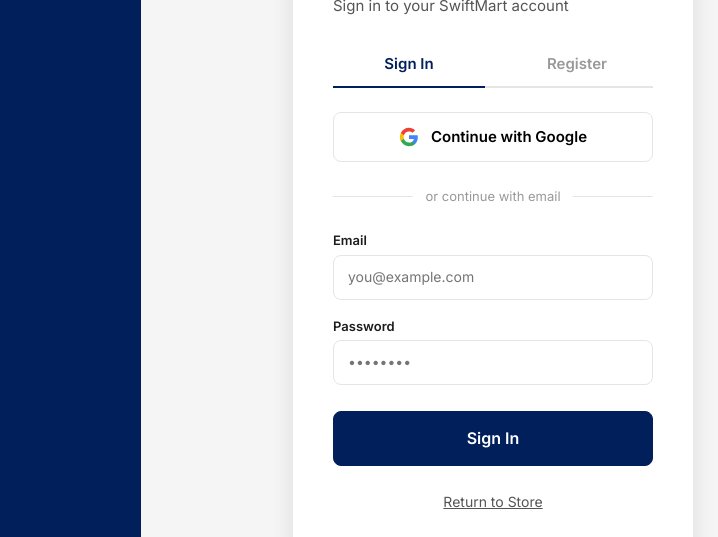
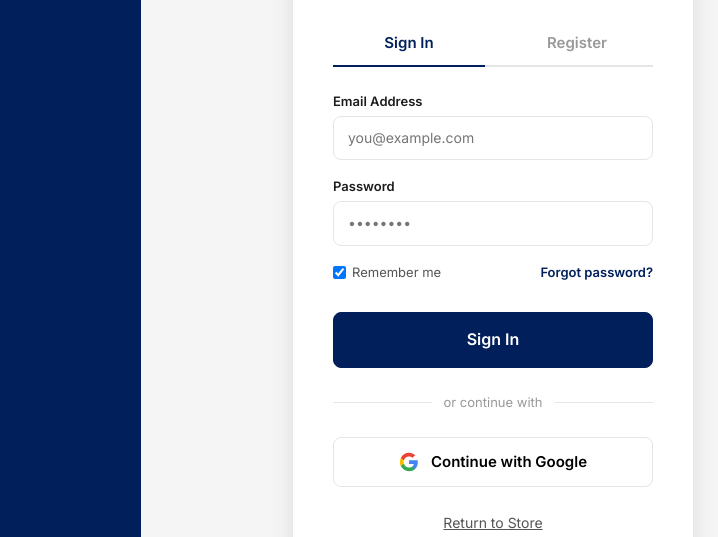
Before and after one commit to BeAsTeR-19/swiftmart-nepal, a website: page login.html in a window 1280 px wide. Shown: the part 164-701 px from the top of the page, 435-1153 px from the left. Drawn offline with Linux system fonts and the light colour scheme; no server answers.

Commit message:
Update login UI layout

```diff
--- a/login.html
+++ b/login.html
@@ -107,6 +107,11 @@
     .social-btn:hover {
       background: var(--bg-alt);
     }
+    .social-buttons {
+      display: flex;
+      flex-direction: column;
+      gap: 12px;
+    }
     .social-btn svg {
       width: 20px;
       height: 20px;
@@ -132,6 +137,31 @@
       margin-bottom: 16px;
       font-weight: 500;
       display: none;
+    }
+    .form-extras {
+      display: flex;
+      align-items: center;
+      justify-content: space-between;
+      margin-bottom: 20px;
+      font-size: 13px;
+    }
+    .form-extras label {
+      display: flex;
+      align-items: center;
+      gap: 6px;
+      cursor: pointer;
+      color: var(--text-2);
+    }
+    .forgot-link {
+      background: none;
+      border: none;
+      color: var(--primary);
+      font-weight: 600;
+      cursor: pointer;
+      font-size: 13px;
+    }
+    .forgot-link:hover {
+      text-decoration: underline;
     }
     @media(min-width: 768px) {
       .auth-brand { display: flex; }
@@ -166,13 +196,6 @@
           <button id="tab-register" onclick="setMode('register')">Register</button>
         </div>
 
-        <button type="button" class="social-btn" onclick="signInWithGoogle()">
-          <svg viewBox="0 0 24 24"><path fill="#4285F4" d="M22.56 12.25c0-.78-.07-1.53-.2-2.25H12v4.26h5.92a5.06 5.06 0 0 1-2.2 3.32v2.77h3.57c2.08-1.92 3.28-4.74 3.28-8.1z"/><path fill="#34A853" d="M12 23c2.97 0 5.46-.98 7.28-2.66l-3.57-2.77c-.98.66-2.23 1.06-3.71 1.06-2.86 0-5.29-1.93-6.16-4.53H2.18v2.84C3.99 20.53 7.7 23 12 23z"/><path fill="#FBBC05" d="M5.84 14.09c-.22-.66-.35-1.36-.35-2.09s.13-1.43.35-2.09V7.07H2.18C1.43 8.55 1 10.22 1 12s.43 3.45 1.18 4.93l2.85-2.22.81-.62z"/><path fill="#EA4335" d="M12 5.38c1.62 0 3.06.56 4.21 1.64l3.15-3.15C17.45 2.09 14.97 1 12 1 7.7 1 3.99 3.47 2.18 7.07l3.66 2.84c.87-2.6 3.3-4.53 6.16-4.53z"/></svg>
-          Continue with Google
-        </button>
-
-        <div class="divider">or continue with email</div>
-
         <div id="auth-error" class="auth-error"></div>
 
         <form id="auth-form" onsubmit="handleAuth(event)">
@@ -181,15 +204,30 @@
             <input type="text" id="auth-name" class="form-control" placeholder="Jane Doe">
           </div>
           <div class="form-group">
-            <label class="form-label">Email</label>
+            <label class="form-label">Email Address</label>
             <input type="email" id="auth-email" class="form-control" placeholder="you@example.com" required>
           </div>
           <div class="form-group">
             <label class="form-label">Password</label>
             <input type="password" id="auth-password" class="form-control" placeholder="••••••••" required>
           </div>
+
+          <div class="form-extras" id="login-extras">
+            <label><input type="checkbox" checked id="remember-me"> Remember me</label>
+            <button type="button" class="forgot-link" onclick="alert('Forgot password will be sent to your email!')">Forgot password?</button>
+          </div>
+
           <button type="submit" class="btn btn-primary btn-block btn-lg" id="submit-btn" style="margin-top: 10px;">Sign In</button>
         </form>
+
+        <div class="divider">or continue with</div>
+
+        <div class="social-buttons">
+          <button type="button" class="social-btn google-btn" onclick="signInWithGoogle()">
+            <svg viewBox="0 0 24 24"><path fill="#4285F4" d="M22.56 12.25c0-.78-.07-1.53-.2-2.25H12v4.26h5.92a5.06 5.06 0 0 1-2.2 3.32v2.77h3.57c2.08-1.92 3.28-4.74 3.28-8.1z"/><path fill="#34A853" d="M12 23c2.97 0 5.46-.98 7.28-2.66l-3.57-2.77c-.98.66-2.23 1.06-3.71 1.06-2.86 0-5.29-1.93-6.16-4.53H2.18v2.84C3.99 20.53 7.7 23 12 23z"/><path fill="#FBBC05" d="M5.84 14.09c-.22-.66-.35-1.36-.35-2.09s.13-1.43.35-2.09V7.07H2.18C1.43 8.55 1 10.22 1 12s.43 3.45 1.18 4.93l2.85-2.22.81-.62z"/><path fill="#EA4335" d="M12 5.38c1.62 0 3.06.56 4.21 1.64l3.15-3.15C17.45 2.09 14.97 1 12 1 7.7 1 3.99 3.47 2.18 7.07l3.66 2.84c.87-2.6 3.3-4.53 6.16-4.53z"/></svg>
+            Continue with Google
+          </button>
+        </div>
 
         <div style="text-align:center; margin-top: 24px;">
           <a href="index.html" style="font-size:14px; color:var(--text-2); text-decoration:underline;">Return to Store</a>
```
